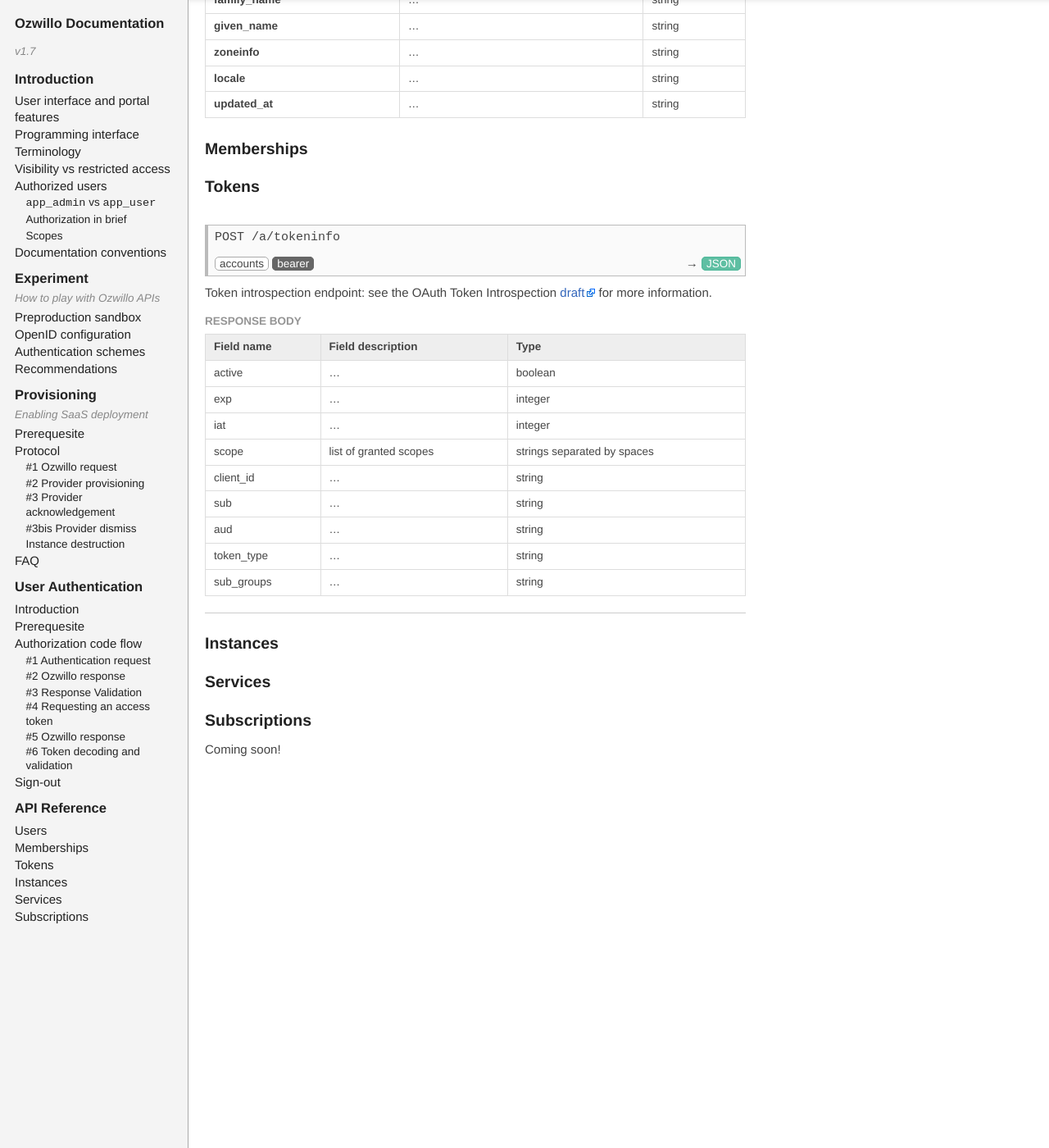
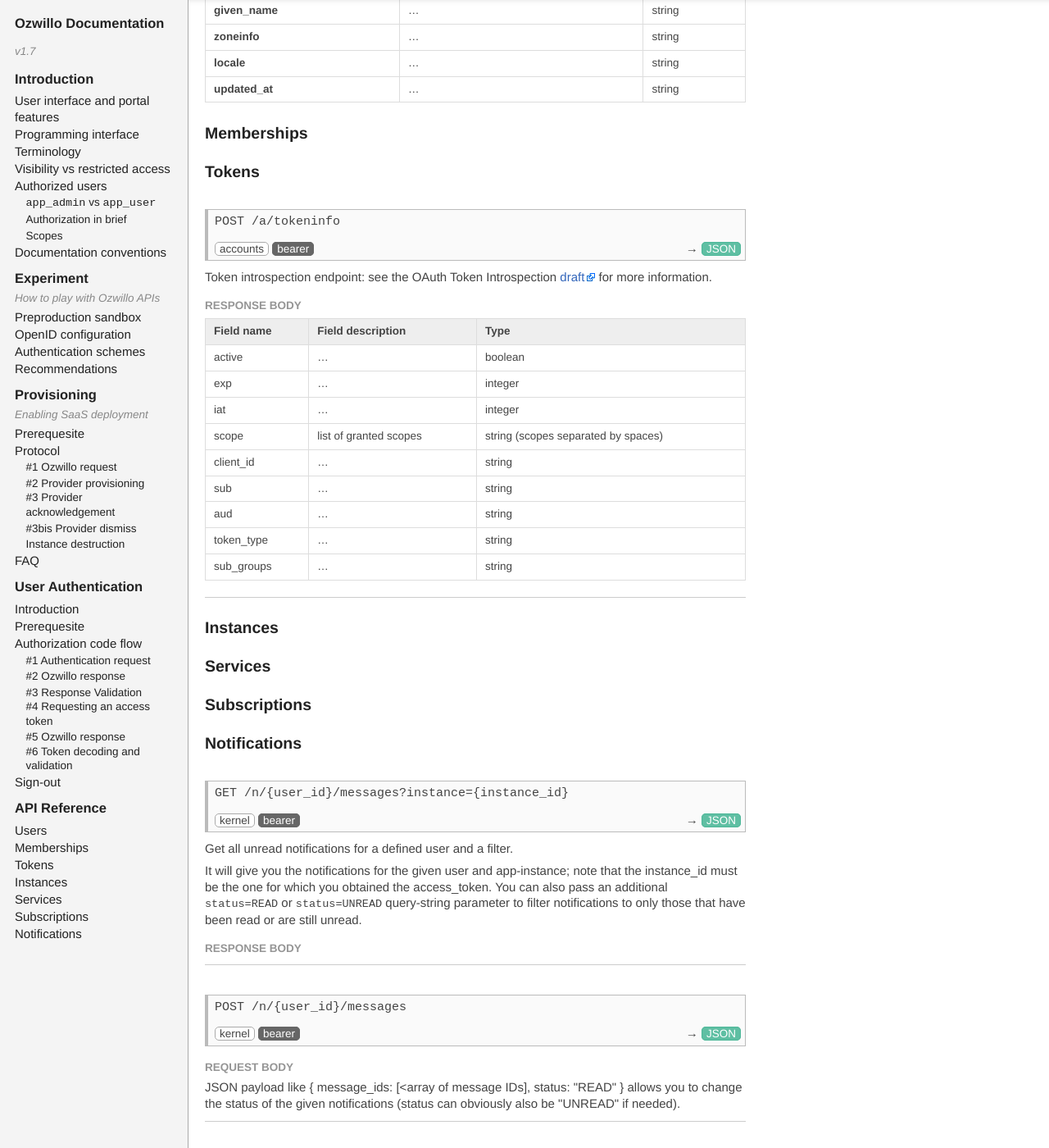
Before and after one commit to ozwillo/ozwillo-doc, a Jekyll site: the page built from index.html, in a window 1280 px wide and 1400 px high, scrolled down 22806 px. Shown: the whole window at 82% size. Built offline with Jekyll 4.4.1, drawn with Linux system fonts in a browser that asks for light colours; nearby versions of some CDN libraries; library files that are not in the unit come from our copies; some of the changed text lies outside the part shown.

Commit message:
API reference notifications init

```diff
--- a/_includes/4-user-authentication.md
+++ b/_includes/4-user-authentication.md
@@ -75,7 +75,7 @@
 | :-- | :-- | :-- |
 | **response_type** | determines the authorization processing flow, in our case the value is <a href="https://openid.net/specs/openid-connect-core-1_0.html#AuthRequest" target="_blank">always</a> "code" | string |
 | **client_id** | the `client_id` associated to the application instance | string |
-| **scope** | list of scopes requested by the instance, it must at least contain `openid` | strings separated by spaces |
+| **scope** | list of scopes requested by the instance, it must at least contain `openid` | string (scopes separated by spaces) |
 | **redirect_uri** | the redirection URI to which the response will be sent | URI string |
 | **state** | opaque value used to maintain state between the request and the callback | string |
 | **nonce** | unique random string used to mitigate replay attacks | string |
--- a/_includes/5-api-reference.md
+++ b/_includes/5-api-reference.md
@@ -137,7 +137,7 @@
 | active | ... | boolean |
 | exp | ... | integer |
 | iat | ... | integer |
-| scope | list of granted scopes | strings separated by spaces |
+| scope | list of granted scopes | string (scopes separated by spaces) |
 | client_id | ... | string |
 | sub | ... | string |
 | aud | ... | string |
@@ -156,4 +156,45 @@
 ### Subscriptions
 {: #s5-api-subscriptions}
 
-Coming soon!
+### Notifications
+{: #s5-api-notifications}
+
+<div class="api-entry">
+	<div class="api-command">GET /n/{user_id}/messages?instance={instance_id}</div>
+	<div class="api-options">
+		<div class="api-request">
+			<span class="api-host">kernel</span>
+			<span class="api-auth">bearer</span>
+		</div>
+		<div class="api-response">
+			<span class="api-output">JSON</span>
+		</div>
+	</div>
+</div>
+
+Get all unread notifications for a defined user and a filter.
+
+It will give you the notifications for the given user and app-instance; note that the instance_id must be the one for which you obtained the access_token. You can also pass an additional `status=READ` or `status=UNREAD` query-string parameter to filter notifications to only those that have been read or are still unread.
+
+##### Response body
+
+<hr/>
+
+<div class="api-entry">
+	<div class="api-command">POST /n/{user_id}/messages</div>
+	<div class="api-options">
+		<div class="api-request">
+			<span class="api-host">kernel</span>
+			<span class="api-auth">bearer</span>
+		</div>
+		<div class="api-response">
+			<span class="api-output">JSON</span>
+		</div>
+	</div>
+</div>
+
+##### Request body
+
+<p>JSON payload like { message_ids: [<array of message IDs], status: "READ" } allows you to change the status of the given notifications (status can obviously also be "UNREAD" if needed).</p>
+
+<hr/>
--- a/_includes/toc.html
+++ b/_includes/toc.html
@@ -97,6 +97,7 @@
           <li><a href="#s5-api-instances">Instances</a></li>
           <li><a href="#s5-api-services">Services</a></li>
           <li><a href="#s5-api-subscriptions">Subscriptions</a></li>
+          <li><a href="#s5-api-notifications">Notifications</a></li>
         </ul>
       </li>
     </ul>
```
